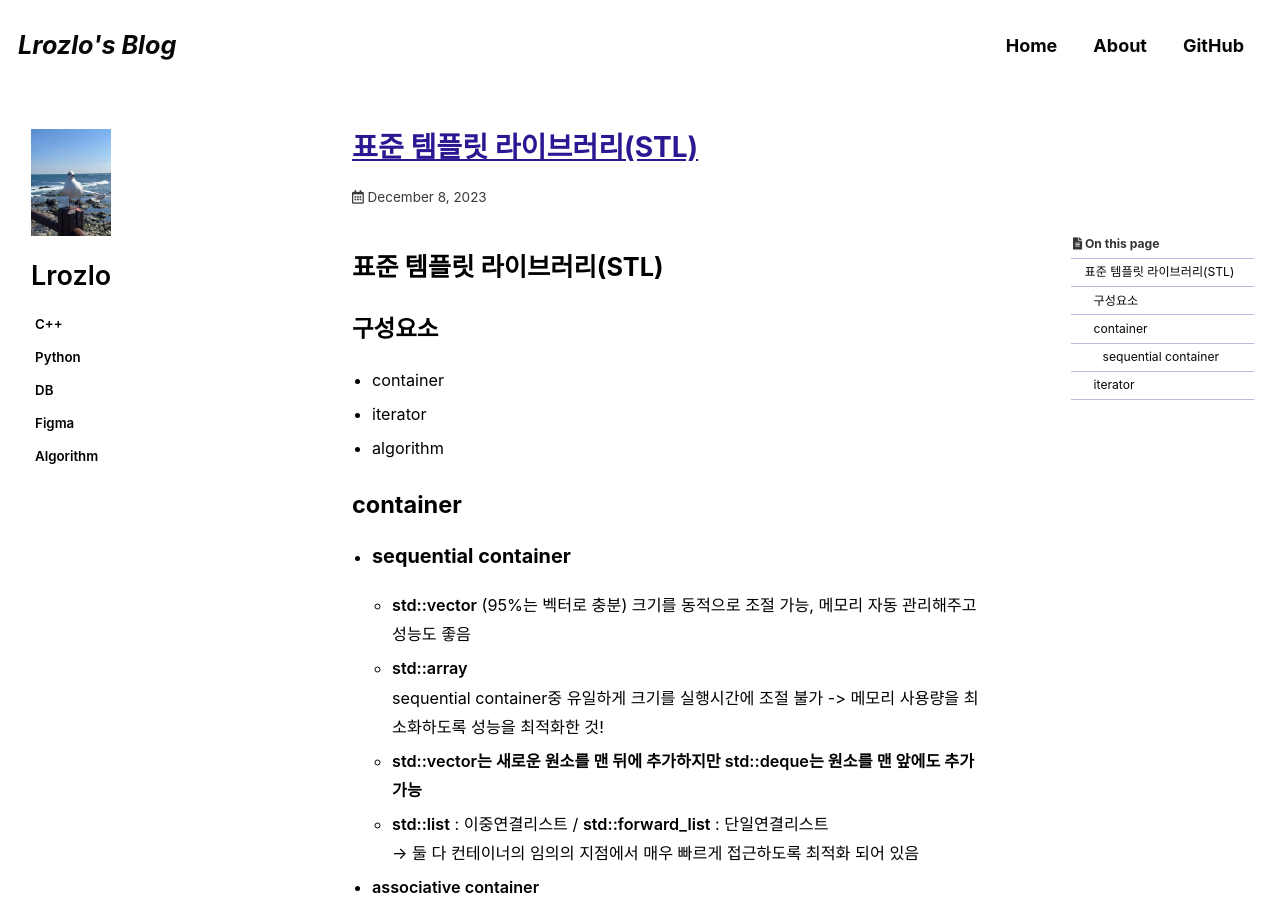
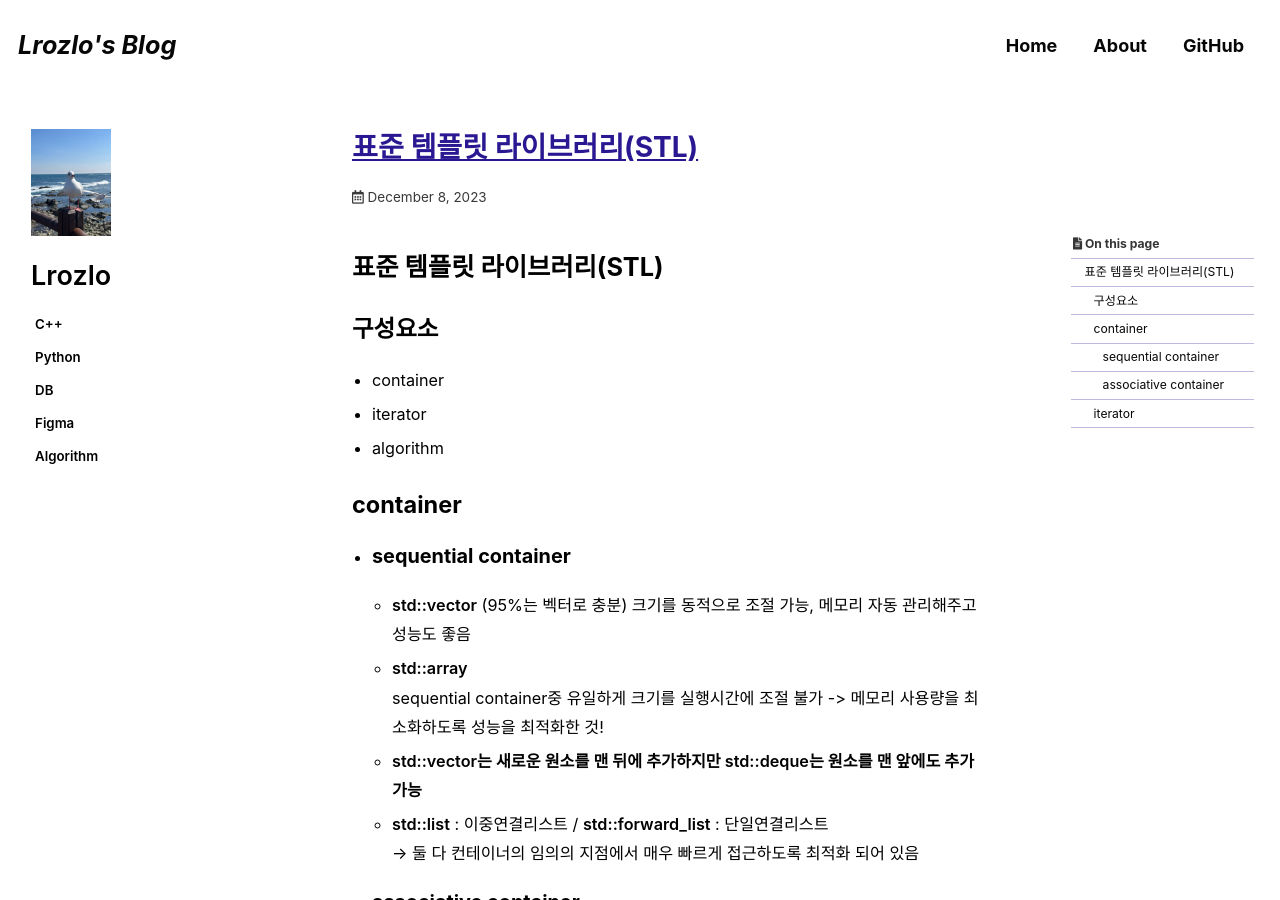
Before and after one commit to Lrozlo/Lrozlo.github.io, a Jekyll site: the page built from _posts/2023-11-30-categories-example1.md, in a window 1280 px wide and 900 px high. Built offline with Jekyll 4.4.1, drawn with Linux system fonts in a browser that asks for light colours; cached includes are drawn as plain includes; some web fonts are replaced; comment, search, counter and statistics services are not loaded.

Commit message:
Update 2023-11-30-categories-example1.md

```diff
--- a/_posts/2023-11-30-categories-example1.md
+++ b/_posts/2023-11-30-categories-example1.md
@@ -35,7 +35,7 @@ last_modified_at: 2023-12-08
 
       → 둘 다 컨테이너의 임의의 지점에서 매우 빠르게 접근하도록 최적화 되어 있음
 
-  * **associative container**
+  * ### associative container
 
     + **key - value 쌍으로 구성된 컨테이너, 주어진 key에 대한 value를 제공**
 
```
